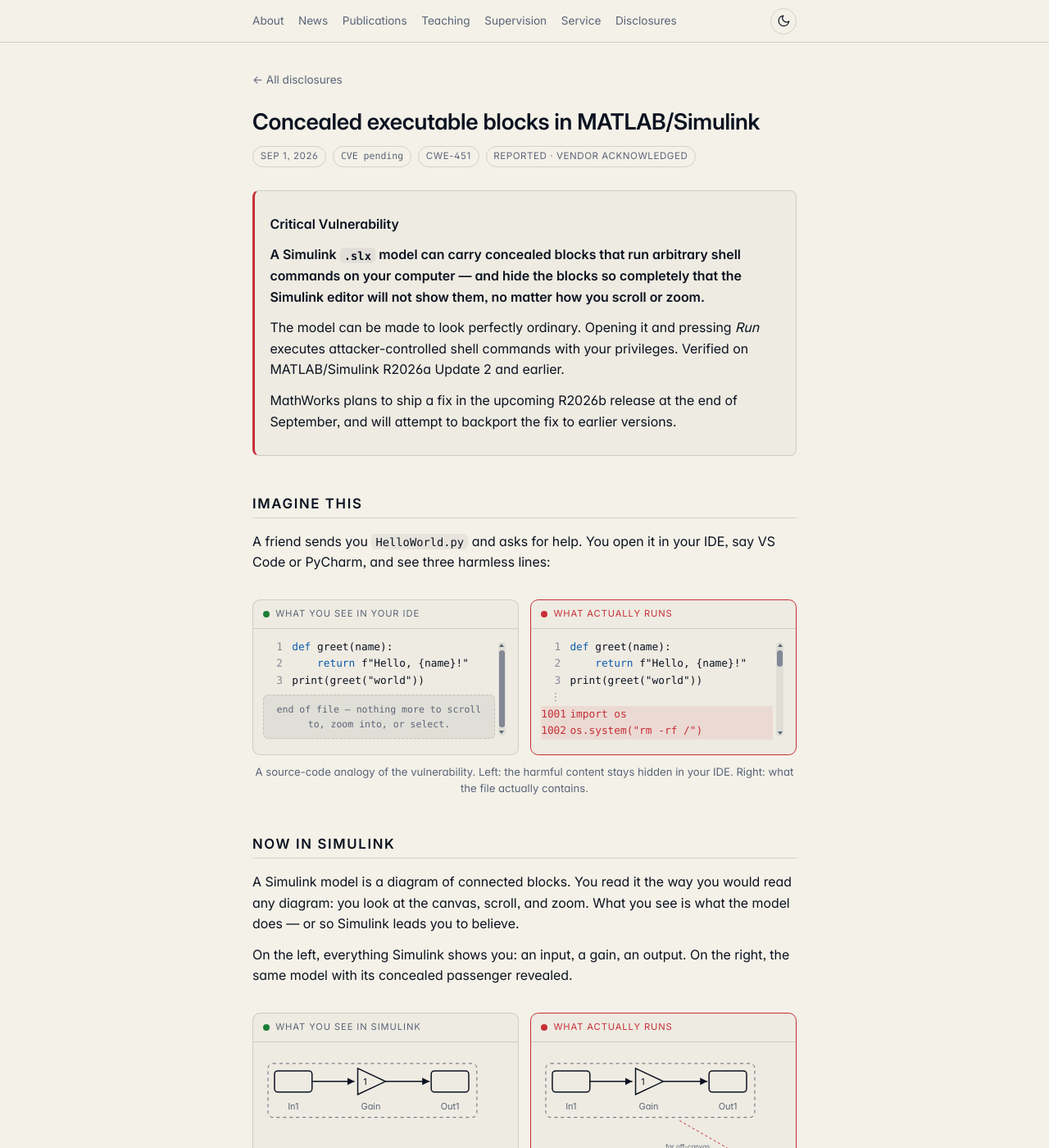
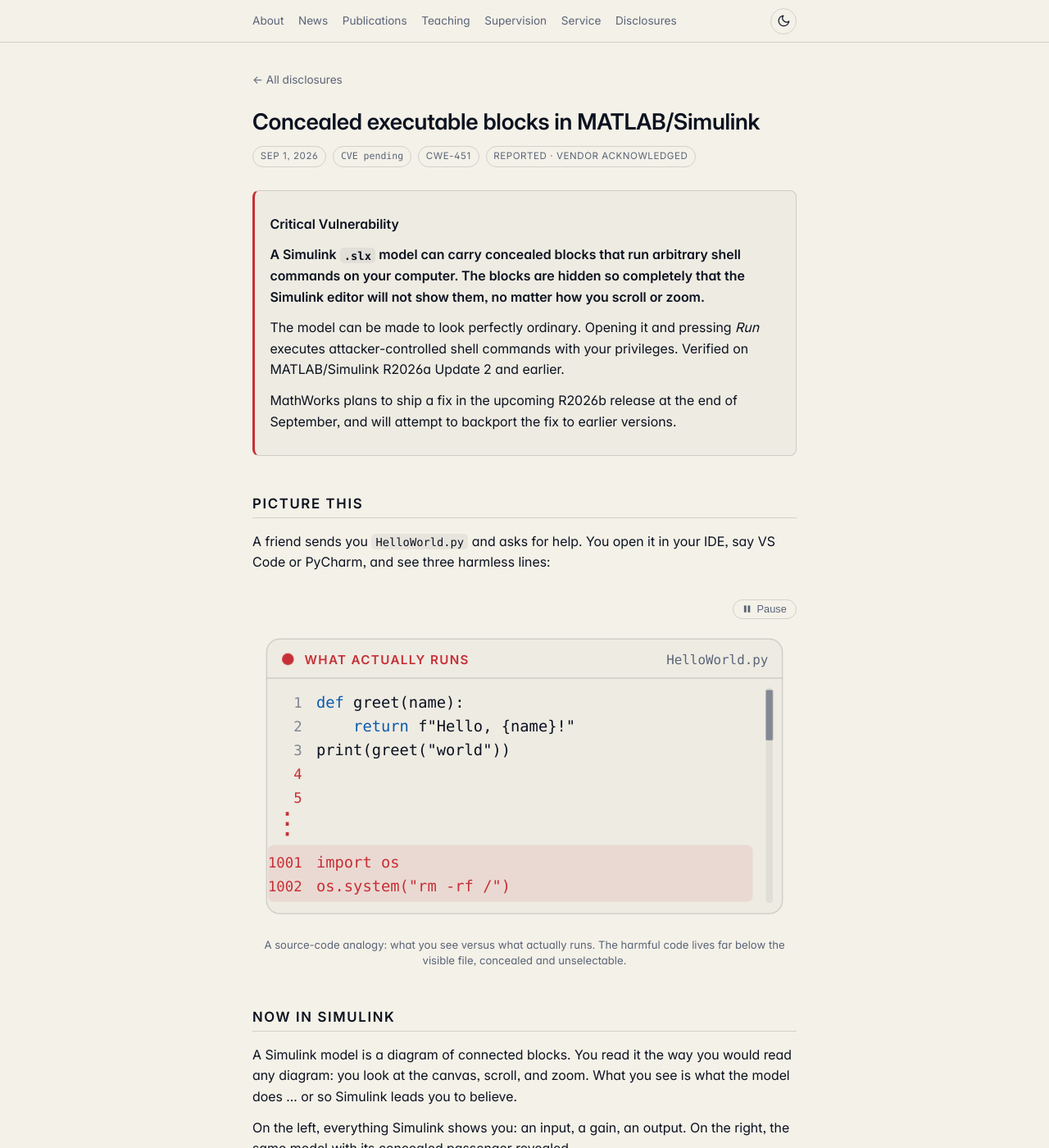
Before and after one commit to lanpirot/lanpirot.github.io, a Jekyll site: the page built from _disclosures/simulink-vulnerability-concealed-blocks.md, in a window 1280 px wide and 1400 px high. Shown: the whole window at 82% size. Built offline with Jekyll 4.4.1, drawn with Linux system fonts in a browser that asks for light colours; some of the changed text lies outside the part shown.

Commit message:
Animate disclosure figures and refine copy
Replace both figures with looping before/after SVG animations, each with a
play/pause control: the source-code editor revealing hidden lines, and the
Simulink model zooming out to a radar-style blip at the off-canvas 0x0 block.
Tighten section headings and wording; fix small grammar and consistency slips.

Co-Authored-By: Claude Fable 5.1 <noreply@anthropic.com>
Claude-Session: https://claude.ai/code/session_01M9FJYT6QrJJDZZSkEsRfyn

```diff
--- a/_disclosures/simulink-vulnerability-concealed-blocks.md
+++ b/_disclosures/simulink-vulnerability-concealed-blocks.md
@@ -5,107 +5,130 @@ cve: "CVE pending"
 cwe: "CWE-451"
 product: "MATLAB / Simulink"
 status: "Reported · vendor acknowledged"
-summary: "Critical Vulnerability: A Simulink model can hide an executable block the editor never shows. Opening and running the model executes the attacker's shell commands on your machine."
+summary: "Critical Vulnerability: A Simulink model can hide executable blocks the editor never shows. Opening and running the model executes the attacker's shell commands on your machine."
 ---
 
 <div class="disc-tldr">
   <p class="lead">Critical Vulnerability</p>
-  <p class="lead">A Simulink <code>.slx</code> model can carry concealed blocks that run arbitrary shell commands on your computer — and hide the blocks so completely that the Simulink editor will not show them, no matter how you scroll or zoom.</p>
+  <p class="lead">A Simulink <code>.slx</code> model can carry concealed blocks that run arbitrary shell commands on your computer. The blocks are hidden so completely that the Simulink editor will not show them, no matter how you scroll or zoom.</p>
   <p>The model can be made to look perfectly ordinary. Opening it and pressing <em>Run</em> executes attacker-controlled shell commands with your privileges. Verified on MATLAB/Simulink R2026a Update 2 and earlier.</p>
   <p>MathWorks plans to ship a fix in the upcoming R2026b release at the end of September, and will attempt to backport the fix to earlier versions.</p>
 </div>
 
-## Imagine this
+## Picture this
 
 A friend sends you `HelloWorld.py` and asks for help. You open it in your IDE, say VS Code or PyCharm, and see three harmless lines:
 
-<figure class="disc-fig">
-  <div class="disc-split">
-    <div class="disc-pane">
-      <div class="disc-pane-head"><span class="dot"></span>What you see in your IDE</div>
-      <div class="disc-pane-body">
-        <div class="disc-editor">
-          <div class="row"><span class="ln">1</span><span class="code"><span class="kw">def</span> greet(name):</span></div>
-          <div class="row"><span class="ln">2</span><span class="code">    <span class="kw">return</span> f"Hello, {name}!"</span></div>
-          <div class="row"><span class="ln">3</span><span class="code">print(greet("world"))</span></div>
-          <div class="gap">end of file — nothing more to scroll to, zoom into, or select.</div>
-          <div class="disc-sb" aria-hidden="true"><div class="thumb full"></div></div>
-        </div>
-      </div>
-    </div>
-    <div class="disc-pane is-danger">
-      <div class="disc-pane-head"><span class="dot"></span>What actually runs</div>
-      <div class="disc-pane-body">
-        <div class="disc-editor">
-          <div class="row"><span class="ln">1</span><span class="code"><span class="kw">def</span> greet(name):</span></div>
-          <div class="row"><span class="ln">2</span><span class="code">    <span class="kw">return</span> f"Hello, {name}!"</span></div>
-          <div class="row"><span class="ln">3</span><span class="code">print(greet("world"))</span></div>
-          <div class="jump"><span class="ln">⋮</span><span class="code"></span></div>
-          <div class="row concealed"><span class="ln">1001</span><span class="code">import os</span></div>
-          <div class="row concealed"><span class="ln">1002</span><span class="code">os.system("rm -rf /")</span></div>
-          <div class="disc-sb" aria-hidden="true"><div class="thumb tiny"></div></div>
-        </div>
-      </div>
-    </div>
+<figure class="disc-fig disc-anim">
+  <div class="disc-anim-bar">
+    <button type="button" class="disc-anim-toggle" aria-pressed="false" aria-label="Pause animation">
+      <span class="an-ico an-ico-pause"><svg viewBox="0 0 12 12" aria-hidden="true"><rect x="2" y="1.5" width="3" height="9"/><rect x="7" y="1.5" width="3" height="9"/></svg></span>
+      <span class="an-ico an-ico-play"><svg viewBox="0 0 12 12" aria-hidden="true"><path d="M3 1.5 L10 6 L3 10.5 Z"/></svg></span>
+      <span class="an-lbl an-lbl-pause">Pause</span>
+      <span class="an-lbl an-lbl-play">Play</span>
+    </button>
   </div>
-  <figcaption>A source-code analogy of the vulnerability. Left: the harmful content stays hidden in your IDE. Right: what the file actually contains.</figcaption>
+  <svg viewBox="0 0 460 256" role="img" aria-label="An editor shows three harmless lines, then reveals hidden code far below the visible file.">
+    <rect x="12" y="12" width="436" height="232" rx="11" fill="var(--disc-panel)" stroke="var(--rule)"/>
+    <line x1="12" y1="45" x2="448" y2="45" stroke="var(--rule)"/>
+    <circle class="safe" cx="30" cy="29" r="5" fill="var(--disc-ok)"/>
+    <circle class="run" cx="30" cy="29" r="5" fill="var(--disc-danger)"/>
+    <text class="head safe" x="44" y="33" fill="var(--muted)">What you see in your IDE</text>
+    <text class="head run" x="44" y="33" fill="var(--disc-danger)">What actually runs</text>
+    <text class="an-mono" x="436" y="33" text-anchor="end" font-size="11" fill="var(--muted)">HelloWorld.py</text>
+    <rect x="434" y="53" width="6" height="182" rx="3" fill="var(--disc-ghost)"/>
+    <rect class="thumb" x="434" y="55" width="6" height="178" rx="3" fill="var(--muted)" opacity=".7"/>
+    <text class="an-mono" x="42" y="70" text-anchor="end" font-size="12" fill="var(--muted)" opacity=".75">1</text>
+    <text class="an-mono" x="54" y="70" font-size="13" fill="var(--fg)" xml:space="preserve"><tspan fill="var(--disc-kw)">def</tspan> greet(name):</text>
+    <text class="an-mono" x="42" y="90" text-anchor="end" font-size="12" fill="var(--muted)" opacity=".75">2</text>
+    <text class="an-mono" x="54" y="90" font-size="13" fill="var(--fg)" xml:space="preserve">    <tspan fill="var(--disc-kw)">return</tspan> f"Hello, {name}!"</text>
+    <text class="an-mono" x="42" y="110" text-anchor="end" font-size="12" fill="var(--muted)" opacity=".75">3</text>
+    <text class="an-mono" x="54" y="110" font-size="13" fill="var(--fg)" xml:space="preserve">print(greet("world"))</text>
+    <text class="an-mono safe" x="54" y="164" font-size="12" fill="var(--muted)" font-style="italic">end of file — nothing more to scroll to</text>
+    <g class="reveal">
+      <text class="an-mono" x="42" y="130" text-anchor="end" font-size="12" fill="var(--disc-danger)">4</text>
+      <text class="an-mono" x="42" y="150" text-anchor="end" font-size="12" fill="var(--disc-danger)">5</text>
+      <rect x="13" y="186" width="410" height="48" rx="5" fill="var(--disc-danger-bg)"/>
+      <text class="an-mono" x="42" y="176" text-anchor="end" font-size="25" fill="var(--disc-danger)">⋮</text>
+      <text class="an-mono" x="42" y="205" text-anchor="end" font-size="12" fill="var(--disc-danger)">1001</text>
+      <text class="an-mono" x="54" y="205" font-size="13" fill="var(--disc-danger)" xml:space="preserve">import os</text>
+      <text class="an-mono" x="42" y="225" text-anchor="end" font-size="12" fill="var(--disc-danger)">1002</text>
+      <text class="an-mono" x="54" y="225" font-size="13" fill="var(--disc-danger)" xml:space="preserve">os.system("rm -rf /")</text>
+    </g>
+  </svg>
+  <figcaption>A source-code analogy: what you see versus what actually runs. The harmful code lives far below the visible file, concealed and unselectable.</figcaption>
 </figure>
+
+<script>
+(function () {
+  function init() {
+    document.querySelectorAll('.disc-anim').forEach(function (fig) {
+      var btn = fig.querySelector('.disc-anim-toggle');
+      if (!btn) return;
+      btn.addEventListener('click', function () {
+        var paused = fig.classList.toggle('is-paused');
+        btn.setAttribute('aria-pressed', paused ? 'true' : 'false');
+        btn.setAttribute('aria-label', paused ? 'Play animation' : 'Pause animation');
+      });
+    });
+  }
+  if (document.readyState !== 'loading') init();
+  else document.addEventListener('DOMContentLoaded', init);
+})();
+</script>
 
 ## Now in Simulink
 
-A Simulink model is a diagram of connected blocks. You read it the way you would read any diagram: you look at the canvas, scroll, and zoom. What you see is what the model does — or so Simulink leads you to believe.
+A Simulink model is a diagram of connected blocks. You read it the way you would read any diagram: you look at the canvas, scroll, and zoom. What you see is what the model does … or so Simulink leads you to believe.
 
 On the left, everything Simulink shows you: an input, a gain, an output. On the right, the same model with its concealed passenger revealed.
 
-<figure class="disc-fig">
-  <div class="disc-split">
-    <div class="disc-pane">
-      <div class="disc-pane-head"><span class="dot"></span>What you see in Simulink</div>
-      <div class="disc-pane-body">
-        <svg viewBox="0 0 300 110" role="img" aria-label="Simulink canvas showing In1 to Gain to Out1">
-          <defs><marker id="f2a-ar" markerWidth="8" markerHeight="8" refX="6" refY="3" orient="auto"><path d="M0,0 L6,3 L0,6 Z" fill="var(--fg)"/></marker></defs>
-          <rect x="6" y="14" width="256" height="66" rx="6" fill="none" stroke="var(--muted)" stroke-width="1" stroke-dasharray="4 4"/>
-          <rect x="14" y="23" width="46" height="26" rx="4" fill="none" stroke="var(--fg)" stroke-width="1.5"/>
-          <text x="37" y="70" text-anchor="middle" font-size="11" fill="var(--muted)">In1</text>
-          <line x1="60" y1="36" x2="112" y2="36" stroke="var(--fg)" stroke-width="1.5" marker-end="url(#f2a-ar)"/>
-          <path d="M116,20 L116,52 L150,36 Z" fill="none" stroke="var(--fg)" stroke-width="1.5"/>
-          <text x="125" y="40" text-anchor="middle" font-size="11" fill="var(--fg)">1</text>
-          <text x="132" y="70" text-anchor="middle" font-size="11" fill="var(--muted)">Gain</text>
-          <line x1="150" y1="36" x2="204" y2="36" stroke="var(--fg)" stroke-width="1.5" marker-end="url(#f2a-ar)"/>
-          <rect x="206" y="23" width="46" height="26" rx="4" fill="none" stroke="var(--fg)" stroke-width="1.5"/>
-          <text x="229" y="70" text-anchor="middle" font-size="11" fill="var(--muted)">Out1</text>
-        </svg>
-      </div>
-    </div>
-    <div class="disc-pane is-danger">
-      <div class="disc-pane-head"><span class="dot"></span>What actually runs</div>
-      <div class="disc-pane-body">
-        <svg viewBox="0 0 300 160" role="img" aria-label="The same canvas as the editor shows, plus a concealed executable block far off-canvas">
-          <defs><marker id="f2b-ar" markerWidth="8" markerHeight="8" refX="6" refY="3" orient="auto"><path d="M0,0 L6,3 L0,6 Z" fill="var(--fg)"/></marker></defs>
-          <rect x="6" y="14" width="256" height="66" rx="6" fill="none" stroke="var(--muted)" stroke-width="1" stroke-dasharray="4 4"/>
-          <rect x="14" y="23" width="46" height="26" rx="4" fill="none" stroke="var(--fg)" stroke-width="1.5"/>
-          <text x="37" y="70" text-anchor="middle" font-size="11" fill="var(--muted)">In1</text>
-          <line x1="60" y1="36" x2="112" y2="36" stroke="var(--fg)" stroke-width="1.5" marker-end="url(#f2b-ar)"/>
-          <path d="M116,20 L116,52 L150,36 Z" fill="none" stroke="var(--fg)" stroke-width="1.5"/>
-          <text x="125" y="40" text-anchor="middle" font-size="11" fill="var(--fg)">1</text>
-          <text x="132" y="70" text-anchor="middle" font-size="11" fill="var(--muted)">Gain</text>
-          <line x1="150" y1="36" x2="204" y2="36" stroke="var(--fg)" stroke-width="1.5" marker-end="url(#f2b-ar)"/>
-          <rect x="206" y="23" width="46" height="26" rx="4" fill="none" stroke="var(--fg)" stroke-width="1.5"/>
-          <text x="229" y="70" text-anchor="middle" font-size="11" fill="var(--muted)">Out1</text>
-          <line x1="170" y1="84" x2="250" y2="130" stroke="var(--disc-danger)" stroke-width="1" stroke-dasharray="3 3"/>
-          <text x="180" y="118" text-anchor="middle" font-size="8" fill="var(--muted)">far off-canvas</text>
-          <circle cx="254" cy="134" r="4" fill="var(--disc-danger)"/>
-          <text x="274" y="137" text-anchor="middle" font-size="9" fill="var(--disc-danger)">0×0 px</text>
-        </svg>
-      </div>
-    </div>
+<figure class="disc-fig disc-anim">
+  <div class="disc-anim-bar">
+    <button type="button" class="disc-anim-toggle" aria-pressed="false" aria-label="Pause animation">
+      <span class="an-ico an-ico-pause"><svg viewBox="0 0 12 12" aria-hidden="true"><rect x="2" y="1.5" width="3" height="9"/><rect x="7" y="1.5" width="3" height="9"/></svg></span>
+      <span class="an-ico an-ico-play"><svg viewBox="0 0 12 12" aria-hidden="true"><path d="M3 1.5 L10 6 L3 10.5 Z"/></svg></span>
+      <span class="an-lbl an-lbl-pause">Pause</span>
+      <span class="an-lbl an-lbl-play">Play</span>
+    </button>
   </div>
-  <figcaption>The Simulink equivalent of that HelloWorld file. The visible part is just In1 → Gain → Out1. Concealed beside it is a dimensionless block that executes shell commands when you run the model.</figcaption>
+  <svg viewBox="0 0 460 300" role="img" aria-label="A Simulink model zoomed to fit, then zoomed out to reveal a hidden zero-by-zero block far off-canvas.">
+    <defs>
+      <marker id="an2-ar" markerWidth="7" markerHeight="7" refX="5.5" refY="3" orient="auto"><path d="M0,0 L5,3 L0,6 Z" fill="var(--fg)"/></marker>
+      <clipPath id="an2-clip"><rect x="14" y="47" width="432" height="239" rx="8"/></clipPath>
+    </defs>
+    <rect x="12" y="12" width="436" height="276" rx="11" fill="var(--disc-panel)" stroke="var(--rule)"/>
+    <line x1="12" y1="45" x2="448" y2="45" stroke="var(--rule)"/>
+    <circle class="safe" cx="30" cy="29" r="5" fill="var(--disc-ok)"/>
+    <circle class="run" cx="30" cy="29" r="5" fill="var(--disc-danger)"/>
+    <text class="head safe" x="44" y="33" fill="var(--muted)">What you see (fit to view)</text>
+    <text class="head run" x="44" y="33" fill="var(--disc-danger)">What actually runs</text>
+    <g clip-path="url(#an2-clip)">
+      <g class="an2-model">
+        <rect x="44" y="80" width="372" height="150" rx="10" fill="none" stroke="var(--muted)" stroke-width="1.4" stroke-dasharray="7 6"/>
+        <rect x="74" y="132" width="66" height="44" rx="6" fill="none" stroke="var(--fg)" stroke-width="2"/>
+        <text x="107" y="205" text-anchor="middle" font-size="15" fill="var(--muted)">In1</text>
+        <line x1="140" y1="154" x2="194" y2="154" stroke="var(--fg)" stroke-width="2" marker-end="url(#an2-ar)"/>
+        <path d="M200,126 L200,182 L256,154 Z" fill="none" stroke="var(--fg)" stroke-width="2"/>
+        <text x="214" y="160" text-anchor="middle" font-size="14" fill="var(--fg)">1</text>
+        <text x="226" y="205" text-anchor="middle" font-size="15" fill="var(--muted)">Gain</text>
+        <line x1="256" y1="154" x2="312" y2="154" stroke="var(--fg)" stroke-width="2" marker-end="url(#an2-ar)"/>
+        <rect x="314" y="132" width="66" height="44" rx="6" fill="none" stroke="var(--fg)" stroke-width="2"/>
+        <text x="347" y="205" text-anchor="middle" font-size="15" fill="var(--muted)">Out1</text>
+      </g>
+      <g class="blip">
+        <circle class="blip-ring" cx="378" cy="232" r="9" fill="none" stroke="var(--disc-danger)" stroke-width="1.5"/>
+        <circle class="blip-dot" cx="378" cy="232" r="4.5" fill="var(--disc-danger)"/>
+        <text x="392" y="236" text-anchor="start" font-size="12" fill="var(--disc-danger)">0×0 px</text>
+      </g>
+    </g>
+  </svg>
+  <figcaption>The model, fit to view, is just In1 → Gain → Out1. Zoom out and a concealed 0×0 block sits far off-canvas. It executes shell commands when you run the model.</figcaption>
 </figure>
 
-## How the block is hidden
+## Concealing a block
 
-The concealed block is an ordinary MATLAB Function block, hidden by combining three fully native properties. Each is harmless on its own. Together, they make the block impossible to draw.
+The concealed block is an ordinary MATLAB Function block, hidden by combining three fully supported properties. Each is harmless on its own. Together, they make the block impossible to draw.
 
 <div class="disc-tricks">
   <div class="disc-trick">
@@ -123,10 +146,10 @@ The concealed block is an ordinary MATLAB Function block, hidden by combining th
   </div>
   <div class="disc-trick">
     <svg viewBox="0 0 120 60" role="img" aria-label="A named block reduced to a nameless hidden point">
-      <defs><marker id="t3-ar" markerWidth="8" markerHeight="8" refX="6" refY="3" orient="auto"><path d="M0,0 L6,3 L0,6 Z" fill="var(--muted)"/></marker></defs>
-      <rect x="6" y="13" width="40" height="24" rx="4" fill="none" stroke="var(--fg)" stroke-width="1.4"/>
-      <text x="26" y="52" text-anchor="middle" font-size="8" fill="var(--muted)">Block Name</text>
-      <line x1="50" y1="25" x2="80" y2="25" stroke="var(--muted)" stroke-width="1" marker-end="url(#t3-ar)"/>
+      <circle cx="12" cy="25" r="4" fill="var(--disc-danger)"/>
+      <text x="30" y="28" text-anchor="middle" font-size="8" fill="var(--disc-danger)">0×0 px</text>
+      <text x="20" y="42" text-anchor="middle" font-size="8" fill="var(--muted)">Block Name</text>
+      <line x1="50" y1="25" x2="80" y2="25" stroke="var(--muted)" stroke-width="1" marker-end="url(#t1-ar)"/>
       <circle cx="90" cy="25" r="4" fill="var(--disc-danger)"/>
       <text x="108" y="28" text-anchor="middle" font-size="8" fill="var(--disc-danger)">0×0 px</text>
     </svg>
@@ -148,7 +171,7 @@ The concealed block is an ordinary MATLAB Function block, hidden by combining th
   </div>
 </div>
 
-## The attack and its impact
+## Impact
 
 A MATLAB Function block can run native MATLAB functions, which are already dangerous enough. Using `coder.extrinsic('system')`, it can also run arbitrary shell commands.
 
@@ -196,7 +218,7 @@ For MathWorks, the fixes are straightforward and layered:
 - **Add edit-time / Model Advisor checks** for zero- or near-zero-area blocks, blocks placed far outside the canvas bounds, blocks fully covered by others, and MATLAB Function blocks that declare extrinsic shell functionality.
 - **Provide a hidden-block inventory** so that "show me everything in this model" through the GUI is actually complete.
 
-## Why vulnerability, not "models are code"?
+## 'But models are code' — why that misses the point
 
 The obvious objection: "executing an untrusted model runs untrusted code." Of course it does. Executable blocks are a known, documented capability, and a concealed block on its own is harmless.
 
--- a/assets/css/style.css
+++ b/assets/css/style.css
@@ -806,3 +806,70 @@ footer {
   color: var(--fg);
   letter-spacing: -0.01em;
 }
+
+/* Animated analogy figure (before -> after, with play/pause) */
+.disc-anim svg { width: 100%; height: auto; display: block; }
+.disc-anim .an-mono { font-family: ui-monospace, SFMono-Regular, Menlo, Consolas, monospace; }
+.disc-anim .head { font-size: 10.5px; font-weight: 600; letter-spacing: 0.09em; text-transform: uppercase; }
+
+@keyframes an-reveal { 0%,28%{opacity:0;transform:translateY(8px)} 44%,86%{opacity:1;transform:translateY(0)} 100%{opacity:0;transform:translateY(8px)} }
+@keyframes an-fade    { 0%,28%{opacity:0} 44%,86%{opacity:1} 100%{opacity:0} }
+@keyframes an-fadeout { 0%,28%{opacity:1} 44%,86%{opacity:0} 100%{opacity:1} }
+@keyframes an-thumb   { 0%,28%{transform:scaleY(1)} 44%,86%{transform:scaleY(.24)} 100%{transform:scaleY(1)} }
+.disc-anim .reveal { animation: an-reveal 12s ease-in-out infinite; }
+.disc-anim .run    { animation: an-fade 12s ease-in-out infinite; }
+.disc-anim .safe   { animation: an-fadeout 12s ease-in-out infinite; }
+.disc-anim .thumb  { transform-box: fill-box; transform-origin: top; animation: an-thumb 12s ease-in-out infinite; }
+.disc-anim.is-paused .reveal,
+.disc-anim.is-paused .run,
+.disc-anim.is-paused .safe,
+.disc-anim.is-paused .thumb { animation-play-state: paused; }
+@media (prefers-reduced-motion: reduce) {
+  .disc-anim .reveal, .disc-anim .run, .disc-anim .safe, .disc-anim .thumb { animation: none; }
+  .disc-anim .reveal { opacity: 1; transform: none; }
+  .disc-anim .run { opacity: 1; }
+  .disc-anim .safe { opacity: 0; }
+  .disc-anim .thumb { transform: scaleY(.24); }
+}
+
+/* play / pause control */
+.disc-anim-bar { display: flex; justify-content: flex-end; margin-bottom: 0.45rem; }
+.disc-anim-toggle {
+  display: inline-flex; align-items: center; gap: 0.4rem;
+  font-size: 0.8rem; color: var(--muted);
+  background: none; border: 1px solid var(--rule); border-radius: 999px;
+  padding: 0.22rem 0.7rem; cursor: pointer;
+  transition: color 0.15s, border-color 0.15s;
+}
+.disc-anim-toggle:hover { color: var(--fg); border-color: var(--fg); }
+.disc-anim-toggle svg { width: 0.7rem; height: 0.7rem; display: block; fill: currentColor; }
+.disc-anim-toggle .an-ico { display: inline-flex; align-items: center; }
+.disc-anim-toggle .an-ico-play, .disc-anim-toggle .an-lbl-play { display: none; }
+.disc-anim.is-paused .disc-anim-toggle .an-ico-pause,
+.disc-anim.is-paused .disc-anim-toggle .an-lbl-pause { display: none; }
+.disc-anim.is-paused .disc-anim-toggle .an-ico-play { display: inline-flex; }
+.disc-anim.is-paused .disc-anim-toggle .an-lbl-play { display: inline; }
+
+/* Figure 2 animation: zoom-to-fit -> zoom out -> off-canvas radar blip */
+.disc-anim .an2-model { transform-box: fill-box; transform-origin: 0 0; animation: an2-zoom 12s ease-in-out infinite; }
+@keyframes an2-zoom {
+  0%, 26% { transform: translate(0,0) scale(1); }
+  50%, 84% { transform: translate(-26px,-28px) scale(0.16); }
+  100% { transform: translate(0,0) scale(1); }
+}
+.disc-anim .blip { animation: an2-blip 12s ease-in-out infinite; }
+@keyframes an2-blip { 0%,48%{opacity:0} 53%,82%{opacity:1} 100%{opacity:0} }
+.disc-anim .blip-dot { transform-box: fill-box; transform-origin: center; animation: an2-dot 2.4s ease-out infinite; }
+@keyframes an2-dot { 0%{opacity:0;transform:scale(.5)} 12%{opacity:1;transform:scale(1)} 64%{opacity:1;transform:scale(1)} 80%{opacity:0;transform:scale(1)} 100%{opacity:0;transform:scale(1)} }
+.disc-anim .blip-ring { transform-box: fill-box; transform-origin: center; animation: an2-ring 2.4s ease-out infinite; }
+@keyframes an2-ring { 0%{opacity:0;transform:scale(.5)} 12%{opacity:.5;transform:scale(.8)} 66%{opacity:0;transform:scale(3.4)} 100%{opacity:0;transform:scale(3.4)} }
+.disc-anim.is-paused .an2-model,
+.disc-anim.is-paused .blip,
+.disc-anim.is-paused .blip-dot,
+.disc-anim.is-paused .blip-ring { animation-play-state: paused; }
+@media (prefers-reduced-motion: reduce) {
+  .disc-anim .an2-model { animation: none; transform: translate(-26px,-28px) scale(0.16); }
+  .disc-anim .blip { animation: none; opacity: 1; }
+  .disc-anim .blip-dot { animation: none; opacity: 1; transform: none; }
+  .disc-anim .blip-ring { animation: none; opacity: 0; }
+}
```
Also changed, not shown: other parts of _disclosures/simulink-vulnerability-concealed-blocks.md (+7 -8 lines).
